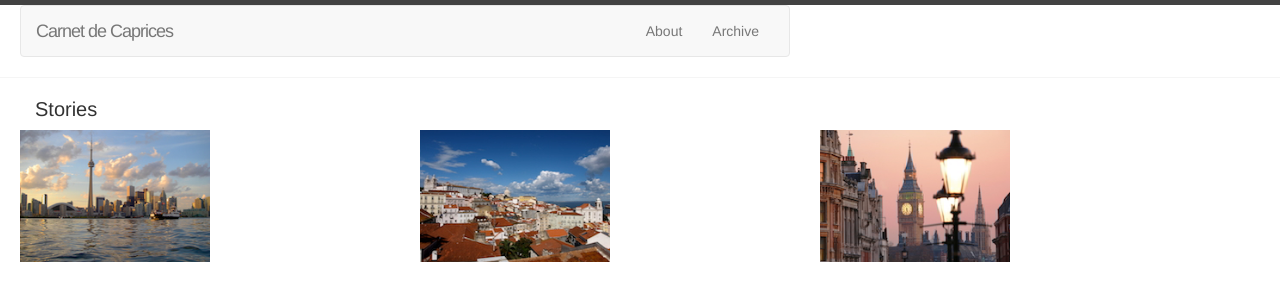
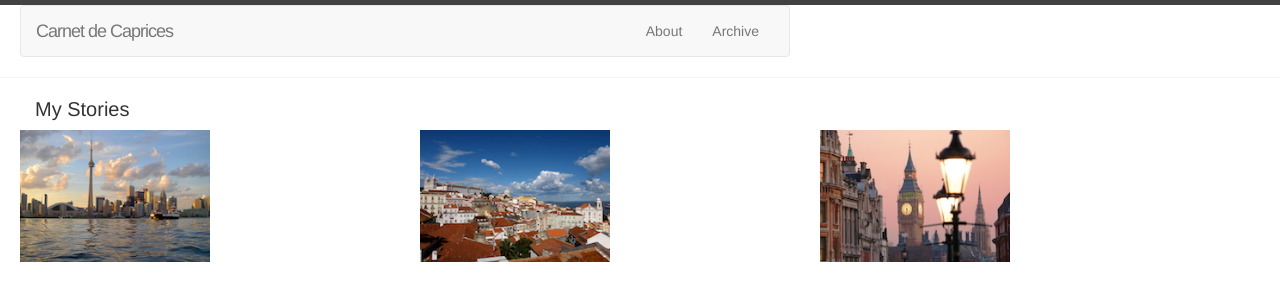
Before and after one commit to carolinevcarter/carolinecarterblog, a Jekyll site: the page built from index.html, in a window 1280 px wide. Shown: the top 285 px of the page. Built offline with Jekyll 4.4.1, drawn with Linux system fonts in a browser that asks for light colours; nearby versions of some CDN libraries; some web fonts are replaced.

Commit message:
My Stories

```diff
--- a/index.html
+++ b/index.html
@@ -3,7 +3,7 @@ layout: default
 ---
 
 <div class="container">
-  <h1 class="page-heading">Stories</h1>
+  <h1 class="page-heading">My Stories</h1>
   <div class="row">
     <div class="home">
         {% for post in site.posts %}
```
